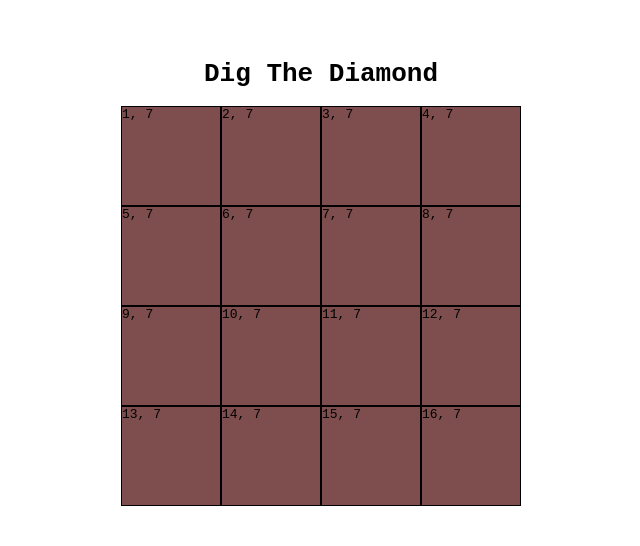
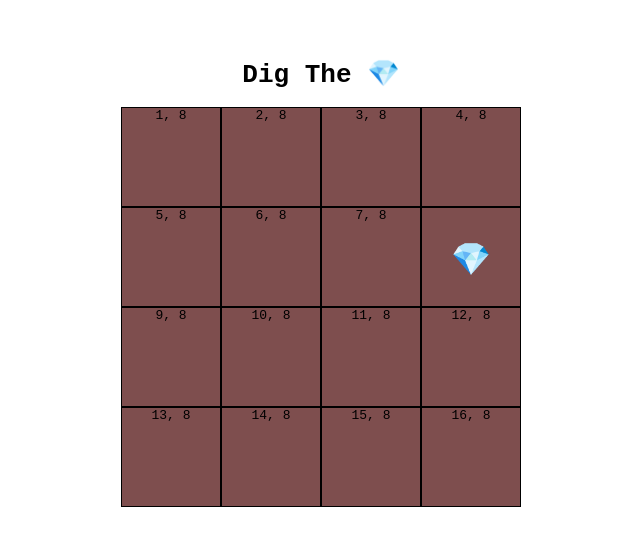
Before and after one commit to el-ethan/ida, a Next.js app: page /diamond in a window 1280 px wide. Shown: the part 126-672 px from the top of the page, without its empty margins (319-959 px from the left). Built offline with nearby package versions, Linux system fonts and the light colour scheme.

Commit message:
add diamond emoji

```diff
--- a/components/Cell.tsx
+++ b/components/Cell.tsx
@@ -8,8 +8,13 @@ const BrownSquare = styled.div`
   width: 100px;
   background: #7e4e4e;
   border: 1px solid black;
+  text-align: center;
 `;
 
+const Diamond = styled.p`
+  font-size: 2rem;
+  opacity: 1;
+`
 
 const Cell = ({cellIndex, diamondCellIndex}: {cellIndex: number; diamondCellIndex: number}) => {
   const router = useRouter();
@@ -29,7 +34,11 @@ const Cell = ({cellIndex, diamondCellIndex}: {cellIndex: number; diamondCellInde
   }
 
   return (
-    <BrownSquare onClick={handleClick}>{`${cellIndex}, ${diamondCellIndex}`}</BrownSquare>
+    <>
+    {cellIndex === diamondCellIndex ?
+    <BrownSquare onClick={handleClick}><Diamond>{`💎`}</Diamond></BrownSquare> :
+    <BrownSquare onClick={handleClick}>{`${cellIndex}, ${diamondCellIndex}`}</BrownSquare>}
+    </>
   )
 }
 
--- a/pages/diamond.tsx
+++ b/pages/diamond.tsx
@@ -19,12 +19,12 @@ const Container = styled.div`
 const D = () => {
   const size = 16;
   const cells = Array.from ({length: size}, (x, i) => i + 1);
-  const diamondCellIndex = Math.floor(Math.random() * size);
+  const diamondCellIndex = Math.ceil(Math.random() * size);
   console.log(diamondCellIndex);
 
   return (
     <CenteredMain>
-      <h1>Dig The Diamond</h1>
+      <h1>Dig The 💎</h1>
       <Container>
       {cells.map((c) => {
         return <Cell key={c} cellIndex={c} diamondCellIndex={diamondCellIndex}></Cell>
```
